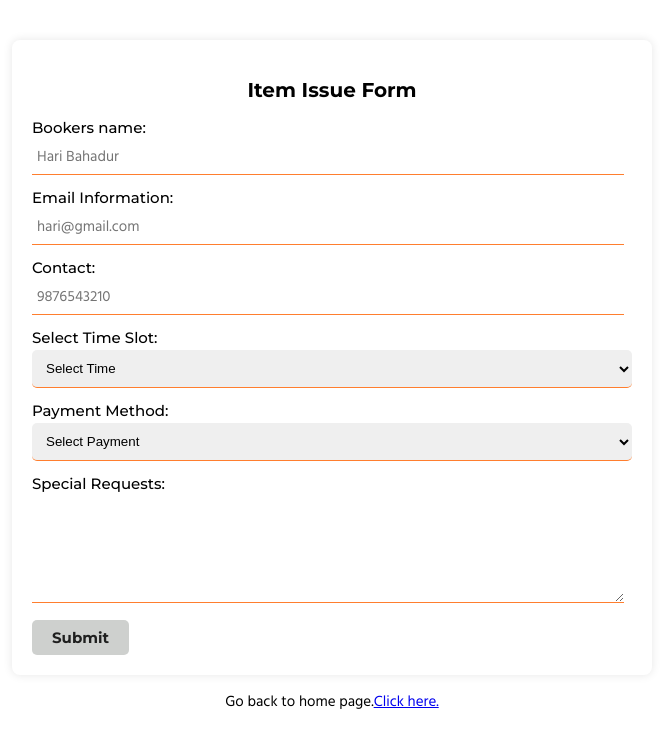
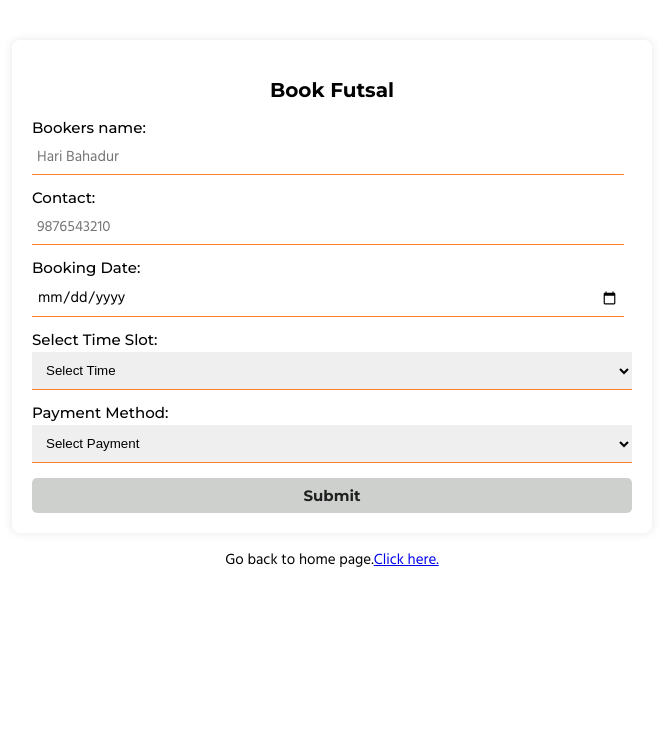
Before and after one commit to nischhal-hub/GoGoaGoal, a PHP site: page /futsalbookform.php in a window 1280 px wide. Shown: the part 78-833 px from the top of the page, without its empty margins (311-974 px from the left). After the commit the page ends 645 px from the top, so only its background shows below. Run offline with PHP 8.4, Linux system fonts and the light colour scheme; some libraries are stand-ins or nearby versions.

Commit message:
feat: form submission and validation

```diff
--- a/conn/conn.php
+++ b/conn/conn.php
@@ -5,11 +5,11 @@ $username = "root";
 $password = "";
 $dbname = "gogoagoal";
 
-// Create connection
 $conn = mysqli_connect($servername, $username, $password, $dbname);
-// Check connection
+
 if (!$conn) {
     die("Connection failed: " . mysqli_connect_error());
-}else{
-    echo "connection successfull";
 }
+// else{
+//     echo "connection successfull";
+// }
--- a/futsalbookform.php
+++ b/futsalbookform.php
@@ -1,63 +1,150 @@
-<?php include './includes/toppart.php'; ?>
+<?php
+require_once './includes/toppart.php';
+function validateInput($data)
+{
+    return htmlspecialchars(trim($data));
+}
+
+$errormsg = "";
+
+if ($_SERVER["REQUEST_METHOD"] == "POST") {
+    $bookersName = validateInput($_POST['bookersName']);
+    $bookersContact = validateInput($_POST['contact']);
+    $bookingDate = validateInput($_POST['date']);
+    $bookingTime = validateInput($_POST['slot']);
+    $paymentStatus = validateInput($_POST['payment']);
+
+    if (empty($bookersName) || !preg_match("/^[A-Za-z\s]+$/", $bookersName)) {
+        $errormsg .= "Invalid name";
+    }
+    if (empty($bookersContact) || !preg_match("/^\d{10}$/", $bookersContact)) {
+        $errormsg .= "Invalid contact number";
+    }
+    if (empty($bookingDate)) {
+        $errormsg .= "Booking date is required";
+    }
+    if (empty($bookingTime)) {
+        $errormsg .= "Booking time slot is required";
+    }
+    if (empty($paymentStatus)) {
+        $errormsg .= "Payment status is required";
+    }
+
+
+    $sql = "INSERT INTO bookings (initiator, initiator_contact, booking_date, booking_slot, payment_status)
+VALUES (?,?,?,?,?);
+";
+    if ($stmt = $conn->prepare($sql)) {
+        $stmt->bind_param("sssss", $bookersName, $bookersContact, $bookingDate, $bookingTime, $paymentStatus);
+        if ($stmt->execute()) {
+            echo "<script>
+            document.addEventListener('DOMContentLoaded', function() {
+                    var modal = document.getElementById('modal');
+                    modal.style.display = 'block';
+                    var closeBtn = document.getElementsByClassName('close')[0];
+                        closeBtn.onclick = function() {
+                            modal.style.display = 'none';
+                        }
+            });
+            </script>";
+        } else {
+            echo "Error: " . $sql . "<br>" . $conn->error;
+        }
+        $stmt->close();
+    } else {
+        echo "Error: " . $sql . "<br>" . $conn->error;
+    }
+    $conn->close();
+}
+
+?>
 
 <div class="body-container">
     <div id="sidebar-space" class="sidebar-space"></div>
     <div class="container">
         <section>
 
-            <div id="modal" class="modal">
+            <div id="modal" class="modal show">
                 <div class="modal-content">
                     <span class="close">&times;</span>
-                    <p><img src="./assets/icons/icons8-tick.gif" alt="tick gif">&nbsp;&nbsp;&nbsp;&nbsp;Futsal Booked Successfully.</p>
+                    <p id="modal-message"><img src="./assets/icons/icons8-tick.gif" alt="tick gif">&nbsp;&nbsp;&nbsp;&nbsp;Futsal Booked
+                        Successfully.</p>
                 </div>
             </div>
 
-            <form action="#" method="post" id="itemIssueForm">
-                <h3>Item Issue Form</h3>
+            <form action="futsalbookform.php" method="post" id="itemIssueForm">
+                <h3>Book Futsal</h3>
                 <div>
-                    <label for="studentName"><span>Bookers name:</span></label>
-                    <input type="text" id="studentName" name="studentName" pattern="^[A-Za-z\s]+$" placeholder="Hari Bahadur" required>
-                </div>
-                <div>
-                    <label for="contact">Email Information:</label>
-                    <input type="email" id="contact" name="contact" pattern="^\S+@\S+\.\S+$" placeholder="hari@gmail.com" required>
+                    <label for="name"><span>Bookers name:</span></label>
+                    <input type="text" id="name" name="bookersName" pattern="^[A-Za-z\s]+$" placeholder="Hari Bahadur"
+                        required>
                 </div>
                 <div>
                     <label for="contact">Contact:</label>
                     <input type="number" id="contact" name="contact" placeholder="9876543210" required>
                 </div>
                 <div>
-                    <label for="itemType">Select Time Slot:</label>
-                    <select id="itemType" name="itemType" required>
+                    <label for="bookingDate"><span>Booking Date:</span"></label>
+                    <input type="date" name="date" id="bookingDate">
+                </div>
+                <div>
+                    <label for="slot">Select Time Slot:</label>
+                    <select id="slot" name="slot" required>
                         <option value="" disabled selected>Select Time</option>
-                        <option value="6-7">6:00-7:00</option>
-                        <option value="7-8">7:00-8:00</option>
-                        <option value="8-9">8:00-9:00</option>
+                        <option value="6-7 AM">6:00-7:00 AM</option>
+                        <option value="7-8 AM">7:00-8:00 AM</option>
+                        <option value="8-9 AM">8:00-9:00 AM</option>
+                        <option value="9-10 AM">9:00-10:00 AM</option>
+                        <option value="10-11 AM">10:00-11:00 AM</option>
+                        <option value="11-12 PM">11:00-12:00 PM</option>
+                        <option value="12-1 PM">12:00-1:00 PM</option>
+                        <option value="1-2 PM">1:00-2:00 PM</option>
+                        <option value="2-3 PM">2:00-3:00 PM</option>
+                        <option value="3-4 PM">3:00-4:00 PM</option>
+                        <option value="4-5 PM">4:00-5:00 PM</option>
+                        <option value="5-6 PM">5:00-6:00 PM</option>
+                        <option value="6-7 PM">6:00-7:00 PM</option>
+                    </select>
+                </div>
+
+                <div>
+                    <label for="payment">Payment Method:</label>
+                    <select id="payment" name="payment" required>
+                        <option value="" disabled selected>Select Payment</option>
+                        <option value="paid">Paid</option>
+                        <option value="pending">Pending</option>
                     </select>
                 </div>
                 <div>
-                    <label for="itemType">Payment Method:</label>
-                    <select id="itemType" name="itemType" required>
-                        <option value="" disabled selected>Select Payment</option>
-                        <option value="cash">Cash</option>
-                        <option value="online">Online</option>
-                    </select>
-                </div>
-                <div>
-                    <label for="specialRequests">Special Requests:</label>
-                    <textarea id="specialRequests" name="specialRequests" rows="4"></textarea>
-                </div>
-                <div>
-                    <button class="secondary-btn" type="submit" id="myBtn">Submit</button>
+                    <button class="secondary-btn" type="submit" id="myBtn" style="width: 100%;">Submit</button>
                 </div>
             </form>
 
-            <p style="text-align: center; font-size: 1.5rem;">Go back to home page.<a href="./index.php">Click here.</a> </p>
+            <p style="text-align: center; font-size: 1.5rem;">Go back to home page.<a href="./index.php">Click here.</a>
+            </p>
         </section>
     </div>
 
 </div>
 
 </body>
+<script>
+    document.addEventListener('DOMContentLoaded', function() {
+        const errorMsg = '<?php echo $errormsg; ?>';
+        if(errorMsg){
+        const modal = document.getElementById('modal');
+        const modalMessage = document.getElementById('modal-message');
+        if(modal && modalMessage){
+            modal.style.display = 'block';
+            modalMessage.innerHTML = `<i class="fa-solid fa-circle-xmark fa-beat-fade fa-2xl" style="color: #e01b24; padding-right: 1rem;"></i> ${errorMsg}`;
+        var closeBtn = document.getElementsByClassName('close')[0];
+        closeBtn.onclick = function() {
+            modal.style.display = 'none';
+        }
+        }
+
+    }
+    });
+</script>
 
 </html>
--- a/global.css
+++ b/global.css
@@ -713,7 +713,6 @@ select {
   margin-bottom: 1.5rem;
   border: none;
   border-bottom: 1px solid var(--primary);
-  border-radius: .5rem;
   background-color: none;
 }
 
--- a/includes/toppart.php
+++ b/includes/toppart.php
@@ -1,3 +1,4 @@
+<?php require './conn/conn.php'; ?>
 <!DOCTYPE html>
 <html lang="en">
 
--- a/script/index.js
+++ b/script/index.js
@@ -4,17 +4,17 @@ document.getElementById("toggle").addEventListener("click", function() {
     document.querySelectorAll("#sidebar-space").forEach(element => element.classList.toggle("show"));
 });
 
-let modal = document.getElementById("modal");
-let btn = document.getElementById("myBtn");
-let span = document.getElementsByClassName("close")[0];
+// let modal = document.getElementById("modal");
+// let btn = document.getElementById("myBtn");
+// let span = document.getElementsByClassName("close")[0];
 
-// When the user clicks on the button, open the modal if form is valid
-btn.onclick = function (e) {
+// // When the user clicks on the button, open the modal if form is valid
+// btn.onclick = function (e) {
 
-    modal.style.display = "block";
-    e.preventDefault();
-}
-span.onclick = function () {
-    modal.style.display = "none";
-    window.location.reload();
-}
+//     modal.style.display = "block";
+//     e.preventDefault();
+// }
+// span.onclick = function () {
+//     modal.style.display = "none";
+//     window.location.reload();
+// }
```
